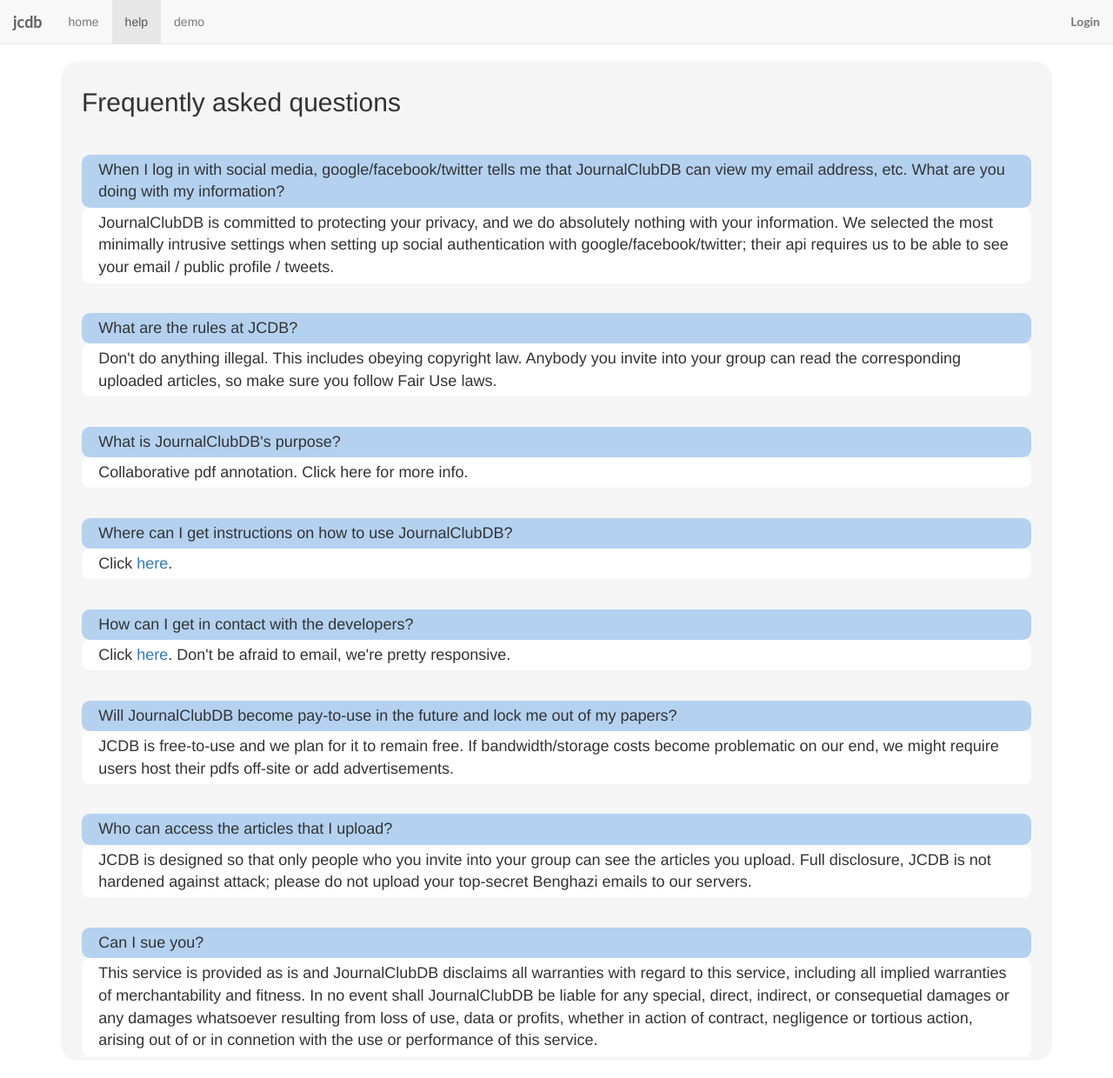
After one commit to michael-chiang-mc5/jcdb-repo, a Django app: page /faq/ in a window 1280 px wide. The commit adds this page. Shown: the whole page at 87% size. Run offline with Django 3.2, Linux system fonts and the light colour scheme; some libraries are stand-ins or nearby versions.

Commit message:
Added FAQ

```diff
--- a/mySite/MCBase/config_navbar.py
+++ b/mySite/MCBase/config_navbar.py
@@ -1,3 +1,3 @@
 website_name = "jcdb"
-left_side_nav = ['home']
-left_side_href = ['Groups:index']
+left_side_nav = ['home','help','demo']
+left_side_href = ['Groups:index','myContent:faq','myContent:demo']
--- a/mySite/MCBase/templates/MCBase/base-navbar.html
+++ b/mySite/MCBase/templates/MCBase/base-navbar.html
@@ -15,6 +15,12 @@
       <!-- left-side navbar -->
       <div id="navbar" class="navbar-collapse collapse">
         {% if user.is_authenticated %}
+          {% for element,href in left_side_nav|zip_lists:left_side_href %}
+            <ul class="nav navbar-nav">
+              <li class="nav-element {% active href %}"><a href="{% url href %}">{{ element }}</a></li>
+            </ul>
+          {% endfor %}
+        {% else %}
           {% for element,href in left_side_nav|zip_lists:left_side_href %}
             <ul class="nav navbar-nav">
               <li class="nav-element {% active href %}"><a href="{% url href %}">{{ element }}</a></li>
--- /dev/null
+++ b/mySite/myContent/static/myContent/css/faq.css
@@ -0,0 +1,60 @@
+.box {
+  background-color: #F5F5F5;
+  padding-left: 0.25in;
+  padding-right: 0.25in;
+  padding-top: 0.10in;
+  padding-bottom: 0.05in;
+  border-radius: 0.2in;
+  margin-bottom: 20px;
+  position: relative;
+  font-size: 18px;
+}
+
+.small-box {
+  background-color: white;
+  padding-left: 0.2in;
+  padding-right: 0.2in;
+  padding-top: 0.05in;
+  padding-bottom: 0.05in;
+  border-radius: 0.1in;
+  position: relative;
+  font-size: 18px;
+}
+
+.vertical-spacer {
+  margin-bottom: 20px;
+}
+
+.color-blue {
+  background-color: rgb(180, 209, 240) !important;
+}
+
+.group-description {
+  font-size: 14px;
+}
+.small-box-footer {
+  font-size: 12px;
+}
+
+.pointer {
+  cursor: pointer;
+}
+
+h1 {
+  font-size: 30px;
+}
+
+h1 sup {
+  font-size: 15px;
+}
+
+.vertical-spacer {
+  padding-top: 0.10in;
+  padding-bottom: 0.05in;
+}
+
+hr {
+  border-top: 1px solid black;
+  margin-top: 1px;
+  margin-bottom: 1px;
+}
--- /dev/null
+++ b/mySite/myContent/templates/myContent/faq.html
@@ -0,0 +1,109 @@
+{% extends "MCBase/base.html" %}
+{% load staticfiles %}
+
+{% block javascript %}
+  <link rel="stylesheet" href="{% static 'myContent/css/faq.css' %}">
+{% endblock %}
+
+{% block title %}
+  jcdb
+{% endblock %}
+
+{% block body_block %}
+
+  <div class="box">
+
+  <h1>Frequently asked questions</h1>
+  <div class="vertical-spacer"></div>
+
+    <div class="small-box color-blue">
+      When I log in with social media, google/facebook/twitter tells me that JournalClubDB
+      can view my email address, etc.
+      What are you doing with my information?
+    </div>
+    <div class="small-box">
+      JournalClubDB is committed to protecting your privacy, and we do absolutely
+      nothing with your information. We selected the most minimally intrusive settings
+      when setting up  social authentication  with google/facebook/twitter;
+      their api requires us to be able to see your email / public profile / tweets.
+    </div>
+
+    <div class="vertical-spacer"></div>
+
+    <div class="small-box color-blue">
+      What are the rules at JCDB?
+    </div>
+    <div class="small-box">
+      Don't do anything illegal. This includes obeying copyright law. Anybody you
+      invite into your group can read the corresponding uploaded articles, so make
+      sure you follow Fair Use laws.
+    </div>
+
+    <div class="vertical-spacer"></div>
+
+    <div class="small-box color-blue">
+      What is JournalClubDB's purpose?
+    </div>
+    <div class="small-box">
+      Collaborative pdf annotation. Click here for more info.
+    </div>
+
+    <div class="vertical-spacer"></div>
+
+    <div class="small-box color-blue">
+      Where can I get instructions on how to use JournalClubDB?
+    </div>
+    <div class="small-box">
+      Click <a href="http://www.michael-chiang.com/Blog/#e2">here</a>.
+    </div>
+
+    <div class="vertical-spacer"></div>
+
+    <div class="small-box color-blue">
+      How can I get in contact with the developers?
+    </div>
+    <div class="small-box">
+      Click <a href="http://www.michael-chiang.com/contact/">here</a>. Don't be afraid
+      to email, we're pretty responsive.
+    </div>
+
+    <div class="vertical-spacer"></div>
+
+    <div class="small-box color-blue">
+      Will JournalClubDB become pay-to-use in the future and lock me out of my
+      papers?
+    </div>
+    <div class="small-box">
+      JCDB is free-to-use and we plan for it to remain free. If bandwidth/storage
+      costs become problematic on our end, we might require users host their pdfs
+      off-site or add advertisements.
+    </div>
+
+    <div class="vertical-spacer"></div>
+
+    <div class="small-box color-blue">
+      Who can access the articles that I upload?
+    </div>
+    <div class="small-box">
+      JCDB is designed so that only people who you invite into your group can
+      see the articles you upload. Full disclosure, JCDB is not hardened against
+      attack; please do not upload your top-secret Benghazi emails to our servers.
+    </div>
+
+    <div class="vertical-spacer"></div>
+
+    <div class="small-box color-blue">
+      Can I sue you?
+    </div>
+    <div class="small-box">
+      This service is provided as is and JournalClubDB disclaims all warranties
+      with regard to this service, including all implied warranties of merchantability
+      and fitness. In no event shall JournalClubDB be liable for any special, direct,
+      indirect, or consequetial damages or any damages whatsoever resulting from loss
+      of use, data or profits, whether in action of contract, negligence or tortious
+      action, arising out of or in connetion with the use or performance of this service.
+    </div>
+
+  </div>
+
+{% endblock %}
--- a/mySite/myContent/urls.py
+++ b/mySite/myContent/urls.py
@@ -5,4 +5,5 @@
     url(r'^$', views.index, name='index'),
     url(r'^demo/$', views.demo, name='demo'),
     url(r'^jcdb_logout/$', views.jcdb_logout, name='jcdb_logout'),
+    url(r'^faq/$', views.faq, name='faq'),
 ]
--- a/mySite/myContent/views.py
+++ b/mySite/myContent/views.py
@@ -12,6 +12,7 @@
         return render(request, 'myContent/index.html', context)
 
 def demo(request):
+    logout(request)
     user = authenticate(username="guest", password="guestguest")
     login(request, user)
     return viewer(request,1)
@@ -19,3 +20,11 @@
 def jcdb_logout(request):
     logout(request)
     return HttpResponseRedirect(reverse('myContent:index'))
+
+def faq(request):
+    if request.user.pk==2: # guest
+        logout(request)
+        return HttpResponseRedirect(reverse('Groups:index'))
+    else:
+        context = {}
+        return render(request, 'myContent/faq.html', context)
```
Also changed, not shown: mySite/myContent/static/myContent/css/contact.css (deleted, +0 -26 lines), mySite/myContent/static/myContent/css/publications.css (deleted, +0 -33 lines), mySite/myContent/static/myContent/css/software.css (deleted, +0 -33 lines).
